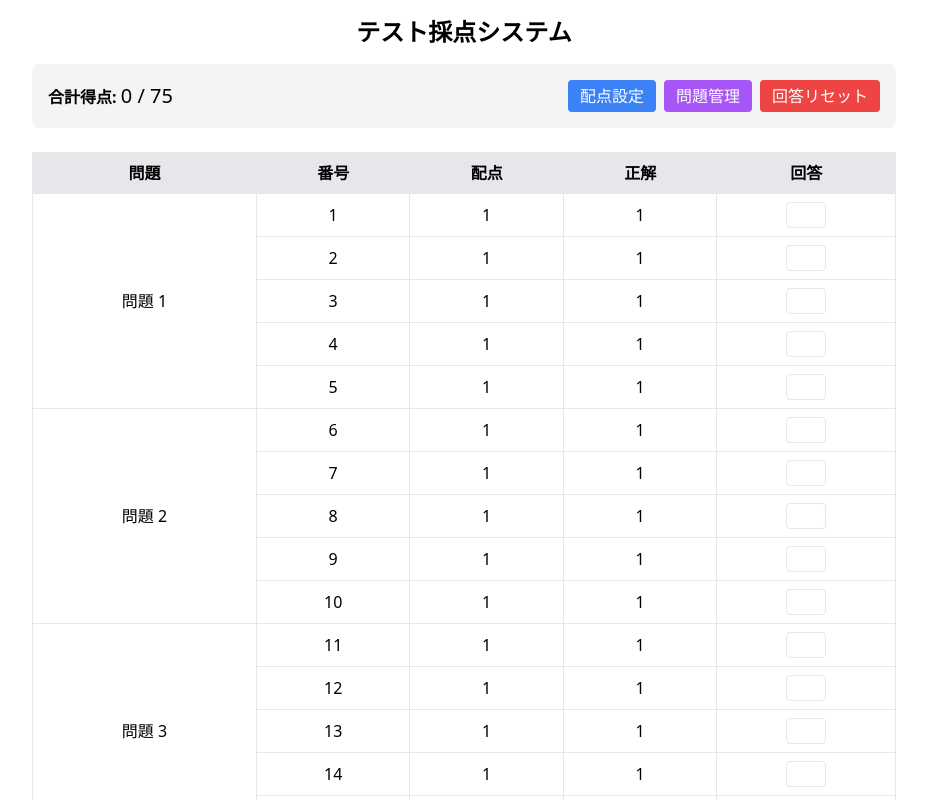
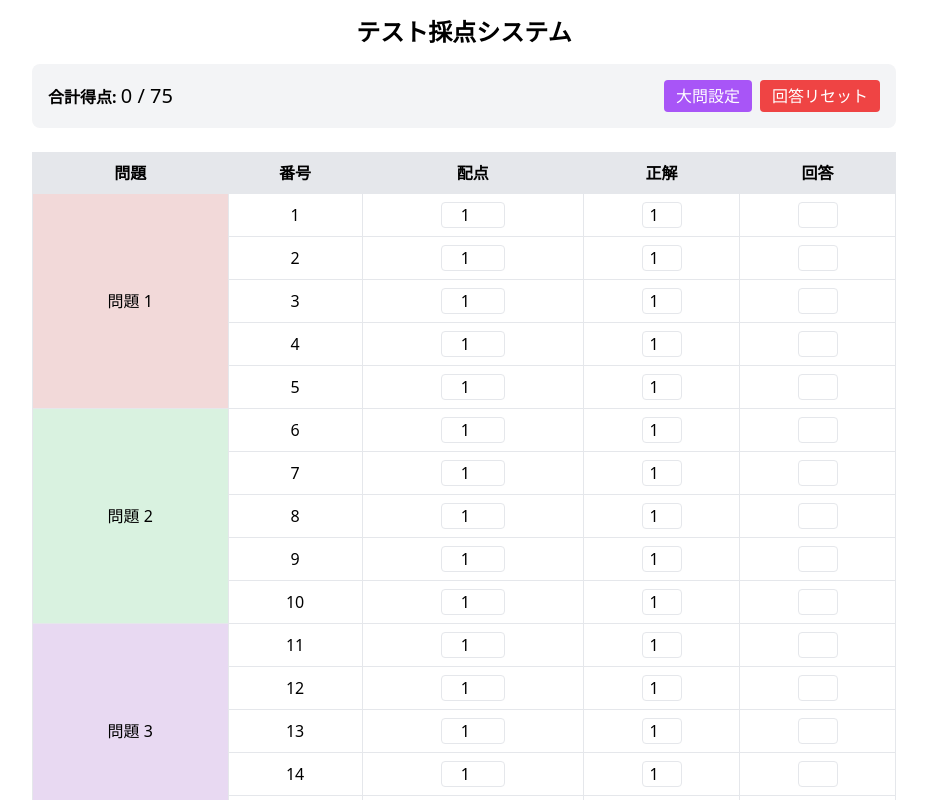
Before and after one commit to shumizu418128/test_score, a React (Create React App) app: page / in a window 1280 px wide. Shown: the top 800 px of the page, without its empty margins (176-1103 px from the left). Built offline with nearby package versions, Linux system fonts and the light colour scheme.

Commit message:
大問並び替え機能

```diff
--- a/src/App.js
+++ b/src/App.js
@@ -1,4 +1,4 @@
-import { useState, useEffect } from 'react';
+import { useEffect, useState } from 'react';
 import './App.css';
 
 const TestScoringApp = () => {
@@ -10,15 +10,23 @@ const TestScoringApp = () => {
   // 問題グループごとの問題数
   const [questionStructure, setQuestionStructure] = useState(defaultQuestionStructure);
 
-  // 問題グループごとの配点
-  const [groupPoints, setGroupPoints] = useState(() => {
-    // 初期値として全ての大問に配点1を設定
-    const points = {};
-    Object.keys(defaultQuestionStructure).forEach(groupNum => {
-      points[groupNum] = 1;
+  // 問題の並び順を管理する状態
+  const [questionOrder, setQuestionOrder] = useState(Object.keys(defaultQuestionStructure).map(Number));
+
+  // 問題グループの色を管理する状態
+  const [questionColors, setQuestionColors] = useState(() => {
+    const colors = {};
+    Object.keys(defaultQuestionStructure).forEach((num, index) => {
+      colors[num] = getColorByIndex(index);
     });
-    return points;
+    return colors;
   });
+
+  // インデックスに基づいて色を生成する関数
+  function getColorByIndex(index) {
+    const hue = (index * 137.5) % 360; // 黄金比を使用して色を分散
+    return `hsl(${hue}, 50%, 90%)`; // 彩度を下げ、明度を上げて優しい色に
+  }
 
   // 問題データの生成関数
   const generateQuestions = (structure) => {
@@ -33,10 +41,11 @@ const TestScoringApp = () => {
           id: idCounter++,
           number: groupNum,
           subNumber: subNumberCounter++,
-          correctAnswer: 1, // デフォルトの正解
+          correctAnswer: 1,
           userAnswer: '',
           score: 0,
-          isCorrect: false
+          isCorrect: false,
+          points: 1
         });
       }
     });
@@ -50,8 +59,6 @@ const TestScoringApp = () => {
   // 総合得点の状態
   const [totalScore, setTotalScore] = useState(0);
   const [maxPossibleScore, setMaxPossibleScore] = useState(0);
-  const [showSettings, setShowSettings] = useState(false);
-  const [editingCorrectAnswers, setEditingCorrectAnswers] = useState(false);
   const [showQuestionManager, setShowQuestionManager] = useState(false);
 
   // 回答が変更されたときの処理
@@ -64,7 +71,7 @@ const TestScoringApp = () => {
           ...q,
           userAnswer: numValue,
           isCorrect: isCorrect,
-          score: isCorrect ? groupPoints[q.number] : 0
+          score: isCorrect ? q.points : 0
         };
       }
       return q;
@@ -81,28 +88,21 @@ const TestScoringApp = () => {
           ...q,
           correctAnswer: numValue,
           isCorrect: isCorrect,
-          score: isCorrect ? groupPoints[q.number] : 0
+          score: isCorrect ? q.points : 0
         };
       }
       return q;
     }));
   };
 
-  // 問題グループの配点が変更されたときの処理
-  const handleGroupPointsChange = (groupNumber, value) => {
+  // 問題の配点が変更されたときの処理
+  const handlePointsChange = (id, value) => {
     const numValue = value === '' ? 0 : parseInt(value, 10);
-
-    // 特定の問題グループの配点を更新
-    setGroupPoints({
-      ...groupPoints,
-      [groupNumber]: numValue
-    });
-
-    // 配点が変わったら得点も再計算
     setQuestions(questions.map(q => {
-      if (q.number === parseInt(groupNumber)) {
+      if (q.id === id) {
         return {
           ...q,
+          points: numValue,
           score: q.isCorrect ? numValue : 0
         };
       }
@@ -149,46 +149,34 @@ const TestScoringApp = () => {
 
   // 大問の追加
   const addQuestionGroup = () => {
-    // 次の大問番号を決定
     const nextGroupNumber = Math.max(...Object.keys(questionStructure).map(Number)) + 1;
-
-    // 問題構成を更新
     const newStructure = {
       ...questionStructure,
-      [nextGroupNumber]: 5 // デフォルトで5問
+      [nextGroupNumber]: 5
     };
 
     setQuestionStructure(newStructure);
-
-    // 配点も更新
-    setGroupPoints({
-      ...groupPoints,
-      [nextGroupNumber]: 1 // デフォルト配点1
+    setQuestionColors({
+      ...questionColors,
+      [nextGroupNumber]: getColorByIndex(Object.keys(newStructure).length - 1)
     });
-
-    // 問題データを再生成
     setQuestions(generateQuestions(newStructure));
   };
 
   // 大問の削除
   const removeQuestionGroup = (groupNumber) => {
-    // 少なくとも1つの大問は残す
     if (Object.keys(questionStructure).length <= 1) {
       return;
     }
 
-    // 問題構成からこの大問を削除
     const newStructure = { ...questionStructure };
     delete newStructure[groupNumber];
 
-    // 配点からも削除
-    const newGroupPoints = { ...groupPoints };
-    delete newGroupPoints[groupNumber];
+    const newColors = { ...questionColors };
+    delete newColors[groupNumber];
 
     setQuestionStructure(newStructure);
-    setGroupPoints(newGroupPoints);
-
-    // 問題データを再生成
+    setQuestionColors(newColors);
     setQuestions(generateQuestions(newStructure));
   };
 
@@ -199,7 +187,8 @@ const TestScoringApp = () => {
         ...q,
         userAnswer: '',
         score: 0,
-        isCorrect: false
+        isCorrect: false,
+        points: 1
       };
     }));
   };
@@ -207,15 +196,11 @@ const TestScoringApp = () => {
   // デフォルト問題構成に戻す
   const resetToDefault = () => {
     setQuestionStructure(defaultQuestionStructure);
-
-    // 配点もデフォルトに戻す
-    const defaultPoints = {};
-    Object.keys(defaultQuestionStructure).forEach(groupNum => {
-      defaultPoints[groupNum] = 1;
+    const newColors = {};
+    Object.keys(defaultQuestionStructure).forEach((num, index) => {
+      newColors[num] = getColorByIndex(index);
     });
-    setGroupPoints(defaultPoints);
-
-    // 問題データを再生成
+    setQuestionColors(newColors);
     setQuestions(generateQuestions(defaultQuestionStructure));
   };
 
@@ -224,14 +209,18 @@ const TestScoringApp = () => {
     const calculatedTotal = questions.reduce((sum, q) => sum + q.score, 0);
     setTotalScore(calculatedTotal);
 
-    // 問題グループごとに最大点を計算
-    const maxScore = questions.reduce((sum, q) => {
-      // 各問題の配点をそのグループの配点から取得
-      return sum + groupPoints[q.number];
-    }, 0);
+    // 最大点を計算
+    const maxScore = questions.reduce((sum, q) => sum + q.points, 0);
+    setMaxPossibleScore(maxScore);
+  }, [questions]);
 
-    setMaxPossibleScore(maxScore);
-  }, [questions, groupPoints]);
+  // 大問の並び替え
+  const moveQuestionGroup = (fromIndex, toIndex) => {
+    const newOrder = [...questionOrder];
+    const [movedItem] = newOrder.splice(fromIndex, 1);
+    newOrder.splice(toIndex, 0, movedItem);
+    setQuestionOrder(newOrder);
+  };
 
   // 問題ごとにグループ化
   const questionGroups = questions.reduce((groups, question) => {
@@ -256,15 +245,35 @@ const TestScoringApp = () => {
         </button>
       </div>
 
-      <div className="grid grid-cols-1 md:grid-cols-2 lg:grid-cols-3 gap-3">
-        {Object.entries(questionStructure).map(([groupNumber, count]) => (
-          <div key={groupNumber} className="flex items-center justify-between p-2 border rounded">
-            <span className="font-semibold">問題 {groupNumber}</span>
+      <div className="grid grid-cols-1 gap-3">
+        {questionOrder.map((groupNumber, index) => (
+          <div
+            key={groupNumber}
+            className="flex items-center justify-between p-2 border rounded"
+            style={{ backgroundColor: questionColors[groupNumber] }}
+          >
+            <div className="flex items-center gap-2">
+              <button
+                onClick={() => moveQuestionGroup(index, Math.max(0, index - 1))}
+                disabled={index === 0}
+                className="px-2 py-1 bg-blue-500 text-white rounded hover:bg-blue-600 text-sm disabled:opacity-0"
+              >
+                ↑
+              </button>
+              <button
+                onClick={() => moveQuestionGroup(index, Math.min(questionOrder.length - 1, index + 1))}
+                disabled={index === questionOrder.length - 1}
+                className="px-2 py-1 bg-blue-500 text-white rounded hover:bg-blue-600 text-sm disabled:opacity-0"
+              >
+                ↓
+              </button>
+              <span className="font-semibold">問題 {index + 1}</span>
+            </div>
             <div className="flex items-center">
               <input
                 type="number"
                 min="1"
-                value={count}
+                value={questionStructure[groupNumber]}
                 onChange={(e) => handleQuestionCountChange(groupNumber, e.target.value)}
                 className="border border-gray-300 rounded px-2 py-1 w-16 mr-2"
               />
@@ -300,17 +309,10 @@ const TestScoringApp = () => {
 
         <div className="flex flex-wrap gap-2 mt-2 sm:mt-0">
           <button
-            onClick={() => setShowSettings(!showSettings)}
-            className="px-3 py-1 bg-blue-500 text-white rounded hover:bg-blue-600"
-          >
-            {showSettings ? '設定を閉じる' : '配点設定'}
-          </button>
-
-          <button
             onClick={() => setShowQuestionManager(!showQuestionManager)}
             className="px-3 py-1 bg-purple-500 text-white rounded hover:bg-purple-600"
           >
-            {showQuestionManager ? '問題管理を閉じる' : '問題管理'}
+            {showQuestionManager ? '大問設定を閉じる' : '大問設定'}
           </button>
 
           <button
@@ -321,39 +323,6 @@ const TestScoringApp = () => {
           </button>
         </div>
       </div>
-
-      {showSettings && (
-        <div className="mb-6 p-4 border border-gray-300 rounded-lg">
-          <h2 className="text-lg font-bold mb-2">配点設定</h2>
-
-          <div className="mb-4">
-            <h3 className="text-md font-semibold mb-2">問題ごとの配点:</h3>
-            <div className="grid grid-cols-2 sm:grid-cols-3 md:grid-cols-4 gap-2">
-              {Object.keys(groupPoints).sort((a, b) => parseInt(a) - parseInt(b)).map(groupNumber => (
-                <div key={groupNumber} className="flex items-center">
-                  <label className="mr-2">問題{groupNumber}:</label>
-                  <input
-                    type="number"
-                    min="1"
-                    value={groupPoints[groupNumber]}
-                    onChange={(e) => handleGroupPointsChange(groupNumber, e.target.value)}
-                    className="border border-gray-300 rounded px-2 py-1 w-16"
-                  />
-                </div>
-              ))}
-            </div>
-          </div>
-
-          <div className="flex items-center">
-            <button
-              onClick={() => setEditingCorrectAnswers(!editingCorrectAnswers)}
-              className="px-3 py-1 bg-yellow-500 text-white rounded hover:bg-yellow-600"
-            >
-              {editingCorrectAnswers ? '正解編集を終了' : '正解を編集'}
-            </button>
-          </div>
-        </div>
-      )}
 
       {showQuestionManager && <QuestionManager />}
 
@@ -369,24 +338,36 @@ const TestScoringApp = () => {
             </tr>
           </thead>
           <tbody>
-            {Object.keys(questionGroups).sort((a, b) => parseInt(a) - parseInt(b)).map(groupNumber => (
-              questionGroups[groupNumber].map((question, index) => (
+            {(() => {
+              let globalQuestionNumber = 1;
+              return questionOrder.map((groupNumber, index) => (
+                questionGroups[groupNumber].map((question, qIndex) => {
+                  const currentNumber = globalQuestionNumber++;
+                  return (
                     <tr
                       key={question.id}
                       className={question.isCorrect ? 'bg-green-100' : (question.userAnswer !== '' ? 'bg-red-100' : '')}
                     >
-                  {index === 0 && (
+                      {qIndex === 0 && (
                         <td
                           className="border px-2 py-2 text-center"
                           rowSpan={questionGroups[groupNumber].length}
+                          style={{ backgroundColor: questionColors[groupNumber] }}
                         >
-                      問題 {groupNumber}
+                          問題 {index + 1}
                         </td>
                       )}
-                  <td className="border px-2 py-2 text-center">{question.subNumber}</td>
-                  <td className="border px-2 py-2 text-center">{groupPoints[question.number]}</td>
+                      <td className="border px-2 py-2 text-center">{currentNumber}</td>
                       <td className="border px-2 py-2 text-center">
-                    {editingCorrectAnswers ? (
+                        <input
+                          type="number"
+                          min="1"
+                          value={question.points}
+                          onChange={(e) => handlePointsChange(question.id, e.target.value)}
+                          className="w-16 text-center border rounded"
+                        />
+                      </td>
+                      <td className="border px-2 py-2 text-center">
                         <input
                           type="number"
                           min="1"
@@ -395,7 +376,6 @@ const TestScoringApp = () => {
                           onChange={(e) => handleCorrectAnswerChange(question.id, e.target.value)}
                           className="w-10 text-center border rounded"
                         />
-                    ) : question.correctAnswer}
                       </td>
                       <td className="border px-2 py-2 text-center">
                         <input
@@ -408,8 +388,10 @@ const TestScoringApp = () => {
                         />
                       </td>
                     </tr>
-              ))
-            ))}
+                  );
+                })
+              ));
+            })()}
           </tbody>
         </table>
       </div>
```
Lines whose indentation alone changed are shown as unchanged.
